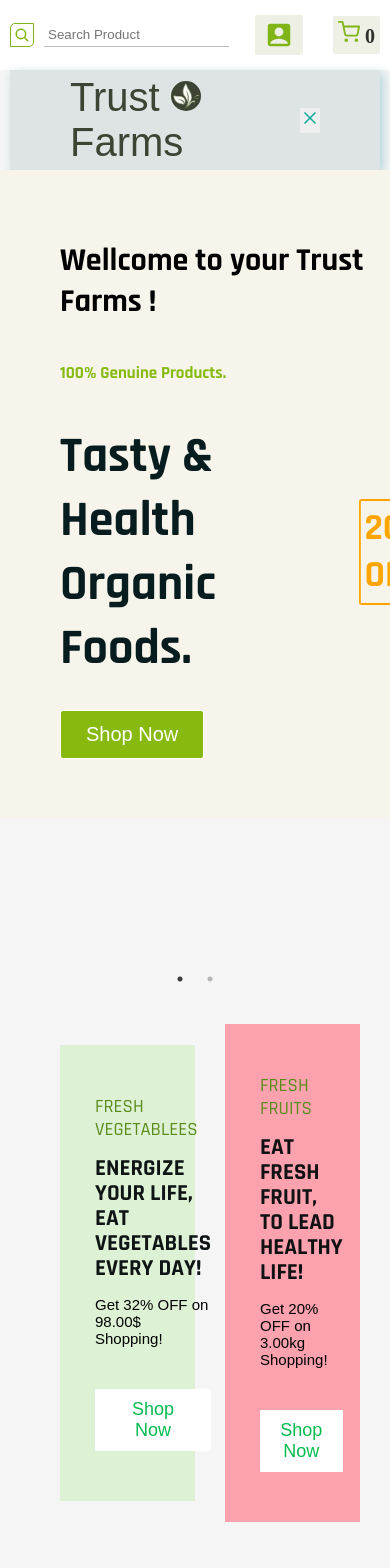
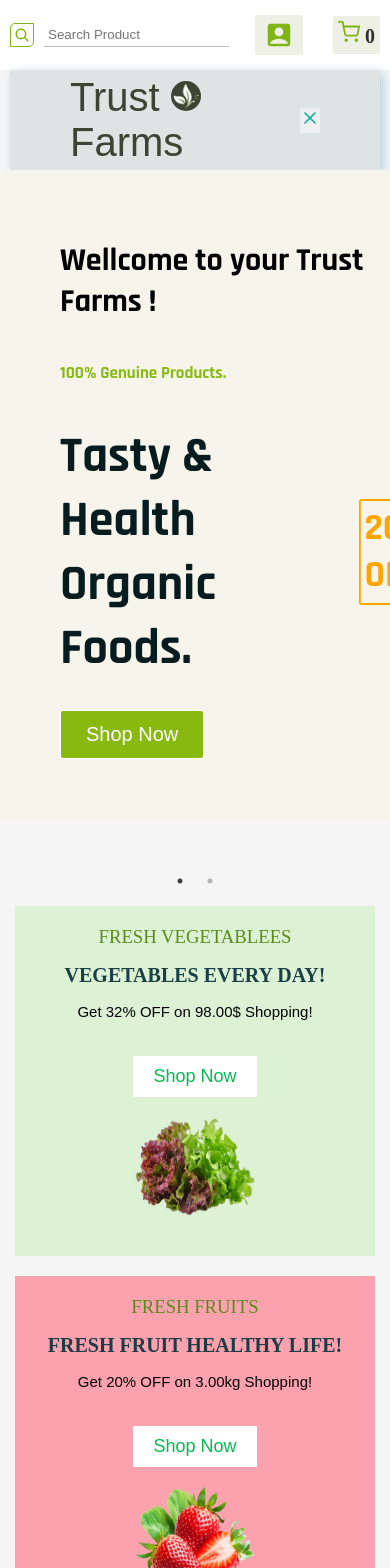
Before and after one commit to rashidulislamg71/trust-farms, a React (Vite) app: page / in a window 390 px wide. Shown: the top 1568 px of the page. Built offline with nearby package versions, Linux system fonts and the light colour scheme; a web font is replaced by a local one.

Commit message:
VF Offer_Products_Responsive

```diff
--- a/src/Components/VF_Offer_Products/VF_Offer_Products.jsx
+++ b/src/Components/VF_Offer_Products/VF_Offer_Products.jsx
@@ -10,7 +10,7 @@ const VF_Offer_Products = () => {
             <div className={styles.vegetables_offer_inner_content}>
               <div className={styles.text}>
                 <h3>FRESH VEGETABLEES</h3>
-                <h2>Energize Your Life, <br />Eat Vegetables Every Day!</h2>
+                <h2>Vegetables Every Day!</h2>
                 <h5>Get 32% OFF on 98.00$ Shopping!</h5>
                 <br />
                 <br />
@@ -32,7 +32,7 @@ const VF_Offer_Products = () => {
             <div className={styles.fruits_offer_inner_content}>
               <div className={styles.text}>
                 <h3>FRESH FRUITS</h3>
-                <h2>EAT FRESH FRUIT, <br /> TO LEAD HEALTHY LIFE!</h2>
+                <h2>FRESH FRUIT HEALTHY LIFE!</h2>
                 <h5>Get 20% OFF on 3.00kg Shopping!</h5>
                 <br />
                 <br />
--- a/src/Components/VF_Offer_Products/VF_Offer_Products.module.css
+++ b/src/Components/VF_Offer_Products/VF_Offer_Products.module.css
@@ -1,129 +1,164 @@
+/*Google Font Rajdhani and sans-serif */
+@import url("https://fonts.googleapis.com/css2?family=Fjalla+One&family=Rajdhani:wght@300;400;500;600;700&display=swap");
 
-
-@import url('https://fonts.googleapis.com/css2?family=Fjalla+One&family=Rajdhani:wght@300;400;500;600;700&display=swap');
-
-
-
-/* Vegetables offer css start*/
-.VF_Offer_Products{
-    padding: 60px 60px;
-    font-family: "Rajdhani", sans-serif;
+/* Vegetables offer css start */
+.VF_Offer_Products {
+    padding: 60px;
   }
 
-.vegetables_and_fruits_offer_container{
+  .vegetables_and_fruits_offer_container {
     display: flex;
     justify-content: space-around;
     align-items: center;
     gap: 30px;
   }
 
-.vegetables_offer_container{
+  .vegetables_offer_container {
     background-color: rgb(221, 241, 213);
   }
+  /* Vegetables offer css end */
 
-.vegetables_offer_inner_content{
-
-}
-
-.image .vegetables_img{
-
-}
-
-
-/* Vegetables offer css end*/
-
-/* Fruits offer css start*/
-
-.fruits_offer_container{
+  /* Fruits offer css start */
+  .fruits_offer_container {
     background-color: rgba(252, 156, 169, 0.925);
   }
+  /* Fruits offer css end */
 
-.fruits_offer_inner_content{
-
-}
-
-.image .strawberry_img{
-
-}
-
-/* Fruits offer css end*/
-
-
-/* Common offer css start*/
+  /* Common offer css start */
   .vegetables_offer_container,
-.fruits_offer_container
-{
-    width: 50%;
+  .fruits_offer_container {
+    width: calc(50% - 15px);
   }
 
   .vegetables_offer_inner_content,
-.fruits_offer_inner_content
-{
+  .fruits_offer_inner_content {
     display: flex;
     justify-content: space-between;
     align-items: center;
-   padding: 50px 35px;
-   transition: all 5s ease;
-
+    padding: 0 0 0 40px;
+    transition: all 0.4s ease;
+    height: 330px;
   }
 
-.text {}
-.text h3{
+  .text h3 {
     color: rgb(91, 139, 27);
     font-weight: 500;
   }
-.text h2{
+
+  .text h2 {
     margin: 15px 0;
     line-height: 25px;
-    color: rgba(3, 9, 10, 0.952);
-    font-size: 23px;
+    color: rgba(15, 55, 63, 0.952);
+    font-size: 24px;
     font-weight: 800;
     text-transform: uppercase;
   }
-.text h5{
+
+  .text h5 {
     font-size: 15px;
     font-family: sans-serif;
     font-weight: 300;
     color: rgb(2, 2, 2);
   }
-.text a{}
-.text a button{
+
+  .text a button {
     padding: 10px 20px;
     border: none;
     outline: none;
-    background-color: #ffff;
+    background-color: #fff;
     color: #04bb50;
     font-size: 18px;
     cursor: pointer;
     border-radius: 1px;
-    transition: all .5s ease;
+    transition: all 0.5s ease;
   }
 
   .image {
-    overflow: hidden;
+    display: flex;
+    justify-content: center;
   }
-.image img{
-    height: 200px ;
+
+  .image img {
+    height: 200px;
     width: 250px;
+  }
+  /* Common offer css end */
+
+
+  /* Hover part css start */
+  .text a button:hover {
+    box-shadow: 2px 2px 10px rgba(0, 0, 0, 0.39);
+  }
+  /* Hover part css end */
+
+
+
+
+
+  /* Responsive design css start */
+  @media only screen and (max-width: 1024px) {
+    .VF_Offer_Products {
+      padding: 30px 15px;
+    }
+
+    .vegetables_and_fruits_offer_container {
+      gap: 20px;
+    }
+
+    .vegetables_offer_container,
+    .fruits_offer_container {
+      width: 100%;
+    }
+
+    .vegetables_offer_inner_content,
+    .fruits_offer_inner_content {
+      padding: 20px 0px 20px 20px;
+      height: 290px;
+    }
+
+    .image img {
+      height: 130px;
+      width: 140px;
     }
 
 
-/* Common offer css end*/
-
-
-
-/* Hover part css start*/
-
-.vegetables_offer_inner_content:hover,
-.fruits_offer_inner_content:hover
-{
-    transform:scale(1.1);
 
   }
 
-.text a button:hover{
-    box-shadow: 2px 2px 10px rgba(0, 0, 0, 0.39);
+  @media only screen and (max-width: 720px) {
+    .VF_Offer_Products {
+      padding: 40px 15px;
     }
 
+    .vegetables_and_fruits_offer_container {
+      flex-direction: column;
+    }
 
-/* Hover part css end*/
+    .vegetables_offer_container,
+    .fruits_offer_container {
+      width:100%;
+      height: 350px ;
+    }
+
+    .vegetables_offer_inner_content,
+    .fruits_offer_inner_content {
+      flex-direction: column;
+      align-items: center;
+      gap: 20px;
+      padding: 20px;
+    }
+
+    .text {
+      text-align: center;
+    }
+
+    .text h2 {
+      font-size: 20px;
+    }
+
+    .image img {
+      height: 100px;
+      width: 120px;
+    }
+  }
+  /* Responsive design css end */
--- a/src/Pages/Home/Home.jsx
+++ b/src/Pages/Home/Home.jsx
@@ -58,9 +58,9 @@ function Home() {
                 <h5>100% Natural Products.</h5>
                 <h2>
                   Our Garden's Most <br /> Favorite Foods
-                  {/* <div className={styles.offer}>
+                  <div className={styles.offer}>
                     <h2>20% OFF!</h2>
-                  </div> */}
+                  </div>
                 </h2>
                 <p>Lorem ipsum dolor sit amet consectetur, adipisicing elit. Dicta <br /> numquam sequi maiores blanditiis ex autem</p>
                 <button>Explore Products</button>
```
Lines whose indentation alone changed are shown as unchanged.
